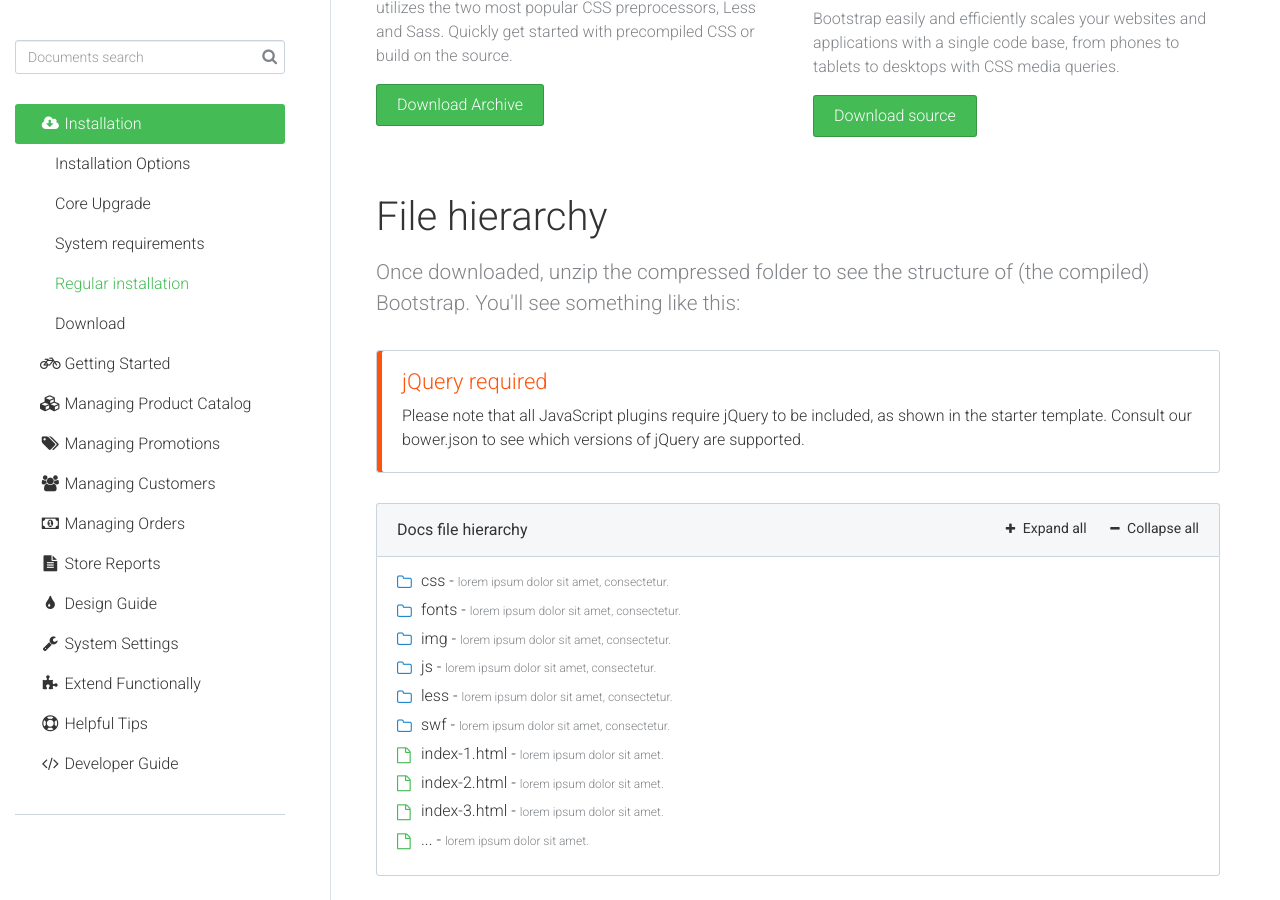
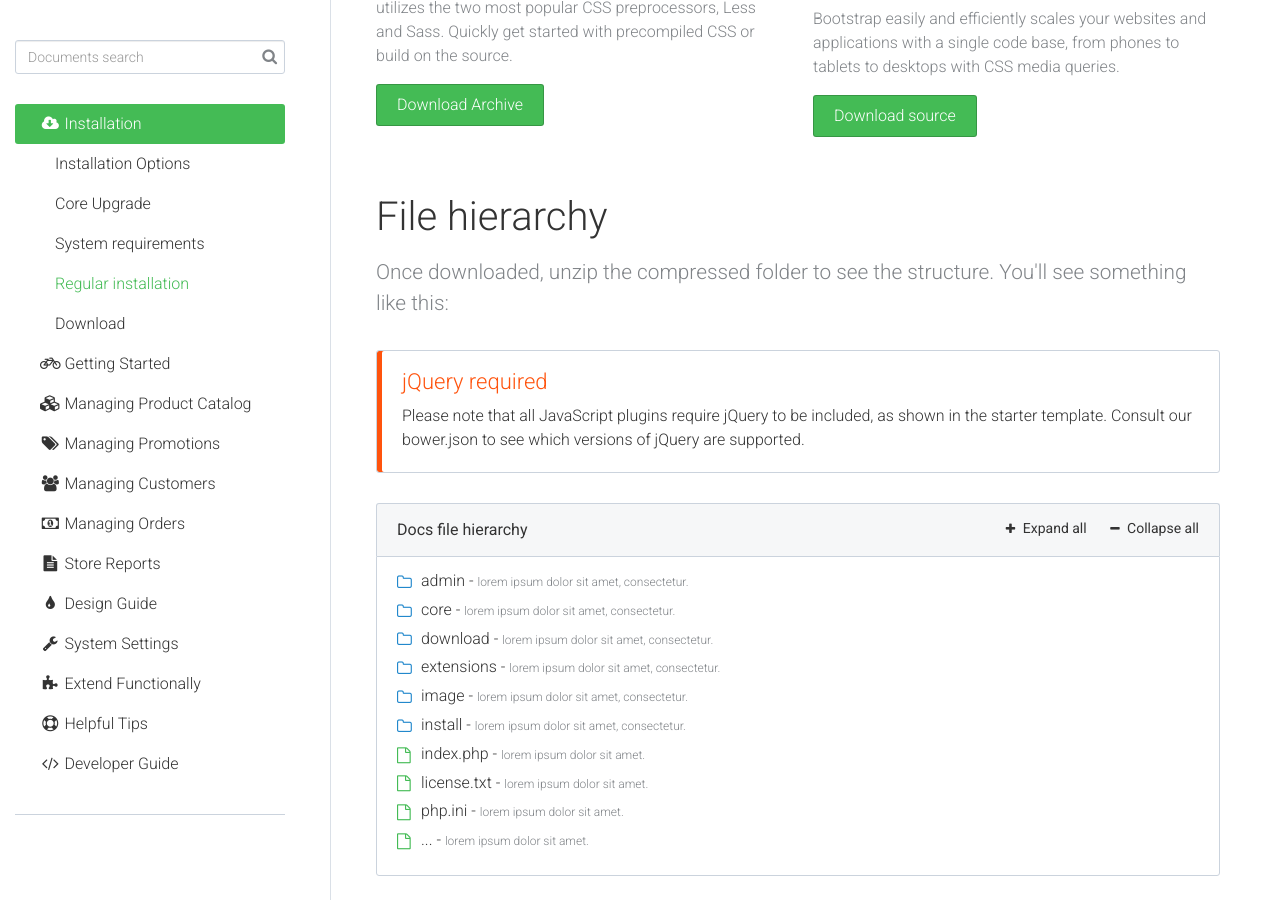
Before and after one commit to abantecart/abantecart.github.io, a Jekyll site: the page built from pages/install/regular_installation.html, in a window 1280 px wide and 900 px high, scrolled down 471 px. Built offline with Jekyll 4.4.1, drawn with Linux system fonts in a browser that asks for light colours.

Commit message:
Update regular_installation.html

```diff
--- a/pages/install/regular_installation.html
+++ b/pages/install/regular_installation.html
@@ -40,7 +40,7 @@ redirect_from: "/tag/install.html"
 						<!-- Category Info -->
 						<div class="category-info ">
 							<h3 class="category-title">File hierarchy</h3>
-							<h4 class="category-description">Once downloaded, unzip the compressed folder to see the structure of (the compiled) Bootstrap. You'll see something like this:</h4>
+							<h4 class="category-description">Once downloaded, unzip the compressed folder to see the structure. You'll see something like this:</h4>
 						</div>
 						<!-- End of Caregory Info -->
 						<!-- Note -->
@@ -60,7 +60,7 @@ redirect_from: "/tag/install.html"
 								</ul>
 							</div>
 							<ul class="file-tree-list js-file-tree" data-expanded="">
-								<li class="is-folder">css -
+								<li class="is-folder">admin -
 									<span class="file-tree-description">lorem ipsum dolor sit amet, consectetur.</span>
 									<ul>
 										<li class="is-file">custom.css -
@@ -74,7 +74,7 @@ redirect_from: "/tag/install.html"
 										</li>
 									</ul>
 								</li>
-								<li class="is-folder">fonts -
+								<li class="is-folder">core -
 									<span class="file-tree-description">lorem ipsum dolor sit amet, consectetur.</span>
 									<ul>
 										<li class="is-file">fontawesome.otf -
@@ -97,7 +97,7 @@ redirect_from: "/tag/install.html"
 										</li>
 									</ul>
 								</li>
-								<li class="is-folder">img -
+								<li class="is-folder">download -
 									<span class="file-tree-description">lorem ipsum dolor sit amet, consectetur.</span>
 									<ul>
 										<li class="is-file">img1.jpg -
@@ -114,7 +114,7 @@ redirect_from: "/tag/install.html"
 										</li>
 									</ul>
 								</li>
-								<li class="is-folder">js -
+								<li class="is-folder">extensions -
 									<span class="file-tree-description">lorem ipsum dolor sit amet, consectetur.</span>
 									<ul>
 										<li class="is-file">all.js -
@@ -125,7 +125,7 @@ redirect_from: "/tag/install.html"
 										</li>
 									</ul>
 								</li>
-								<li class="is-folder">less -
+								<li class="is-folder">image -
 									<span class="file-tree-description">lorem ipsum dolor sit amet, consectetur.</span>
 									<ul>
 										<li class="is-file">custom.less -
@@ -136,7 +136,7 @@ redirect_from: "/tag/install.html"
 										</li>
 									</ul>
 								</li>
-								<li class="is-folder">swf -
+								<li class="is-folder">install -
 									<span class="file-tree-description">lorem ipsum dolor sit amet, consectetur.</span>
 									<ul>
 										<li class="is-file">zeroclipboard.swf -
@@ -144,13 +144,13 @@ redirect_from: "/tag/install.html"
 										</li>
 									</ul>
 								</li>
-								<li class="is-file">index-1.html -
+								<li class="is-file">index.php -
 									<span class="file-tree-description">lorem ipsum dolor sit amet.</span>
 								</li>
-								<li class="is-file">index-2.html -
+								<li class="is-file">license.txt -
 									<span class="file-tree-description">lorem ipsum dolor sit amet.</span>
 								</li>
-								<li class="is-file">index-3.html -
+								<li class="is-file">php.ini -
 									<span class="file-tree-description">lorem ipsum dolor sit amet.</span>
 								</li>
 								<li class="is-file">... -
```
